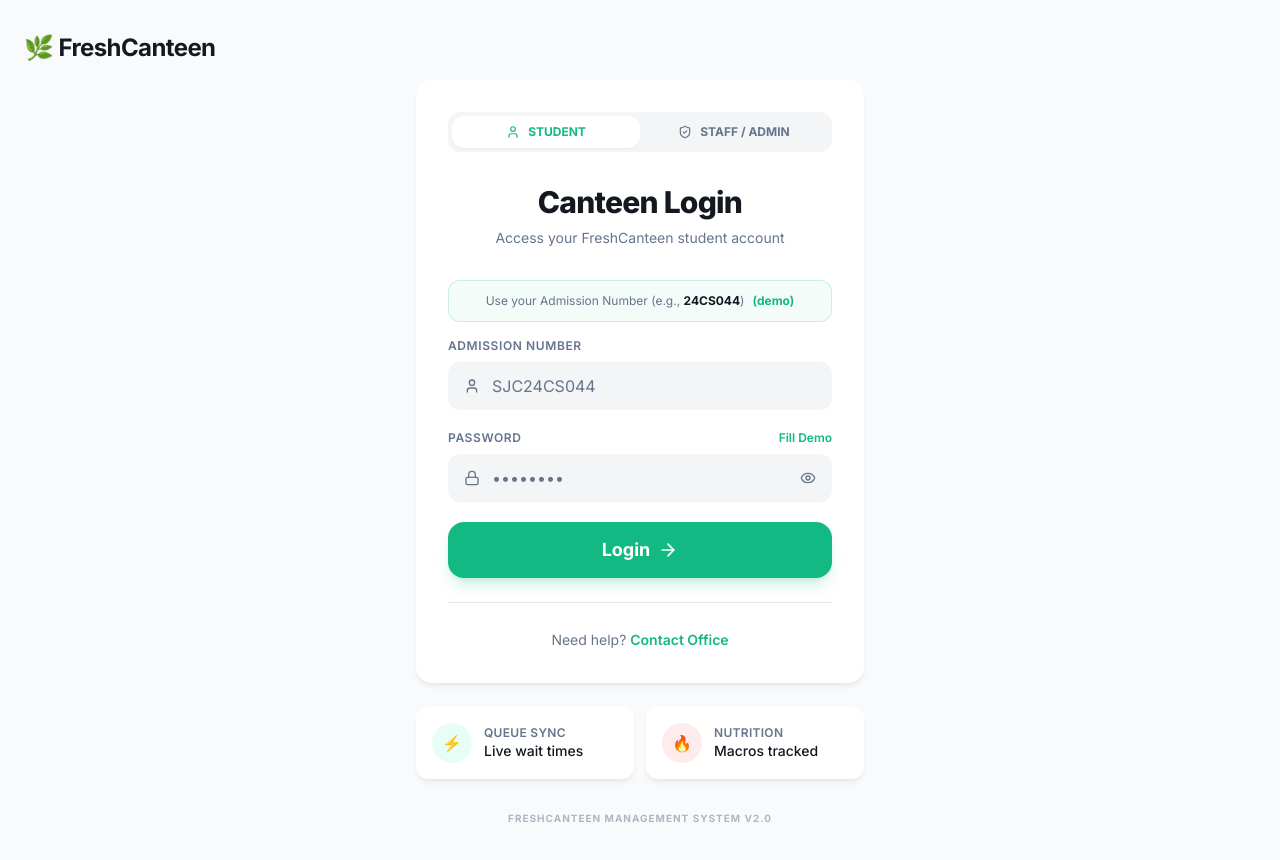
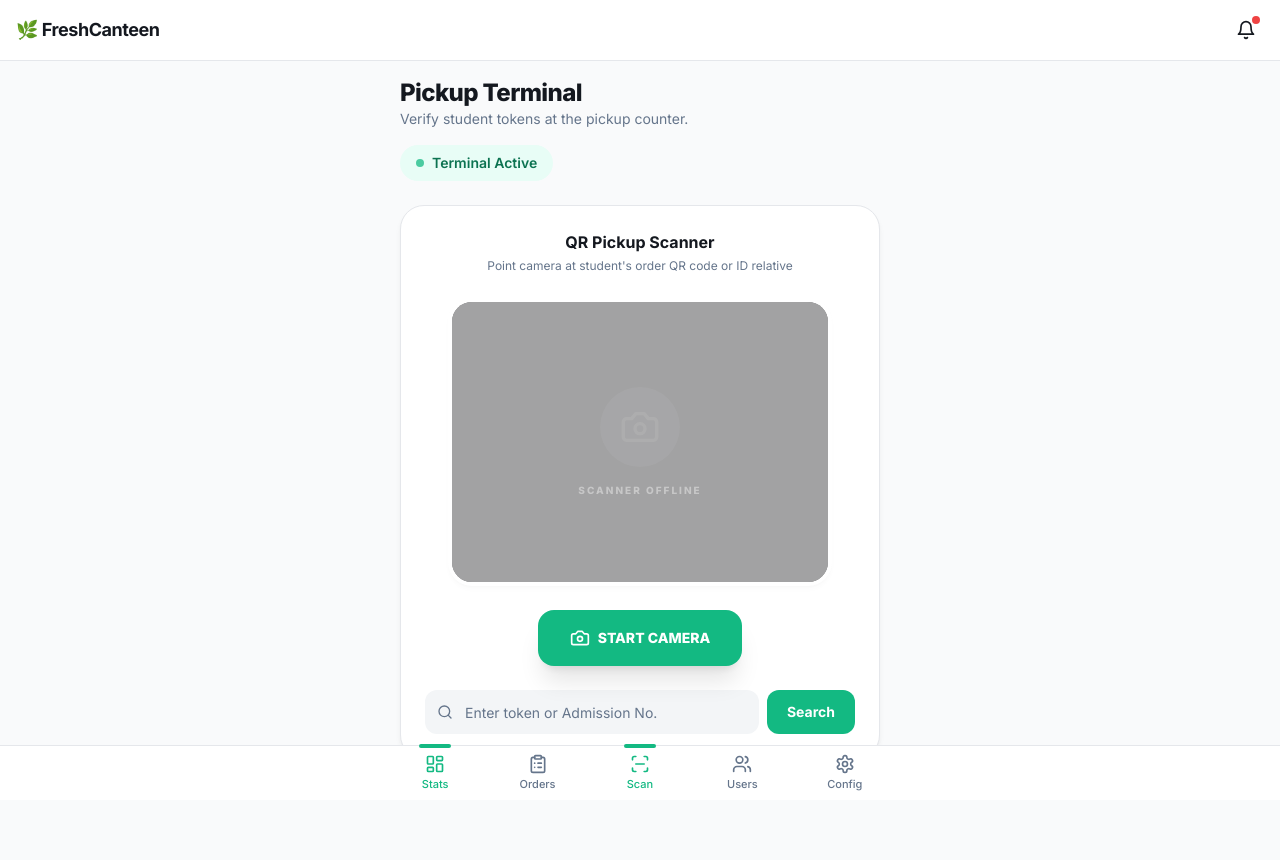
Before and after one commit to alwinjosegeorge/FreshCanteen, a React (Vite) app: page /#/admin/scanner in a window 1280 px wide. Shown: the top 860 px of the page. Built offline with nearby package versions, Linux system fonts and the light colour scheme; the HTML template or start-up script is replaced by a standard one.

Commit message:
fix(critical): resolve QR scanner DOM conflict and switch to HashRouter for robust SPA routing

```diff
--- a/src/App.tsx
+++ b/src/App.tsx
@@ -1,5 +1,5 @@
 import { QueryClient, QueryClientProvider } from "@tanstack/react-query";
-import { BrowserRouter, Route, Routes, Navigate } from "react-router-dom";
+import { HashRouter, Route, Routes, Navigate } from "react-router-dom";
 import { Toaster as Sonner } from "@/components/ui/sonner";
 import { TooltipProvider } from "@/components/ui/tooltip";
 import { CartProvider } from "@/context/CartContext";
@@ -24,7 +24,7 @@
     <TooltipProvider>
       <CartProvider>
         <Sonner />
-        <BrowserRouter>
+        <HashRouter>
           <Routes>
             <Route path="/" element={<LoginPage />} />
             <Route path="/menu" element={<MenuPage />} />
@@ -40,7 +40,7 @@
             <Route path="/admin/settings" element={<AdminSettingsPage />} />
             <Route path="*" element={<NotFound />} />
           </Routes>
-        </BrowserRouter>
+        </HashRouter>
       </CartProvider>
     </TooltipProvider>
   </QueryClientProvider>
--- a/src/pages/AdminScannerPage.tsx
+++ b/src/pages/AdminScannerPage.tsx
@@ -140,12 +140,12 @@
 
           {/* Camera View Area */}
           <div className="relative mb-6 mx-auto w-full max-w-sm">
-            <div
-              id="reader"
-              className={`w-full aspect-[4/3] bg-zinc-900 rounded-3xl overflow-hidden border-4 border-card transition-all duration-500 card-shadow ${isScanning ? "ring-4 ring-primary/20 scale-[1.02]" : "opacity-40"}`}
-            >
+            <div className={`w-full aspect-[4/3] bg-zinc-900 rounded-3xl overflow-hidden border-4 border-card transition-all duration-500 card-shadow relative ${isScanning ? "ring-4 ring-primary/20 scale-[1.02]" : "opacity-40"}`}>
+              {/* html5-qrcode mounts here unconditionally */}
+              <div id="reader" className="w-full h-full absolute inset-0 z-0 bg-black"></div>
+
               {!isScanning && (
-                <div className="absolute inset-0 flex flex-col items-center justify-center text-white/40">
+                <div className="absolute inset-0 flex flex-col items-center justify-center text-white/40 bg-zinc-900 z-10">
                   <div className="w-20 h-20 rounded-full bg-white/5 flex items-center justify-center mb-4">
                     <Camera className="w-10 h-10 opacity-20" />
                   </div>
--- a/src/pages/LoginPage.tsx
+++ b/src/pages/LoginPage.tsx
@@ -27,7 +27,7 @@
             admissionNumber: "admin", name: "Admin", role: "admin", id: "admin-001"
           }));
           toast.success("Welcome, Admin!");
-          setTimeout(() => { window.location.replace("/admin"); }, 500);
+          setTimeout(() => { window.location.replace("/#/admin"); }, 500);
         } else {
           toast.error("Invalid admin credentials. Use admin / admin123");
           setLoading(false);
@@ -58,7 +58,7 @@
         // Save with the correct key used by getSession()
         localStorage.setItem("fc_session", JSON.stringify(session));
         toast.success(`Welcome, ${user.name}!`);
-        setTimeout(() => { window.location.replace("/menu"); }, 700);
+        setTimeout(() => { window.location.replace("/#/menu"); }, 700);
       }
     } catch (error: any) {
       const msg = error.response?.data?.error || "Login failed. Please check your credentials.";
```
